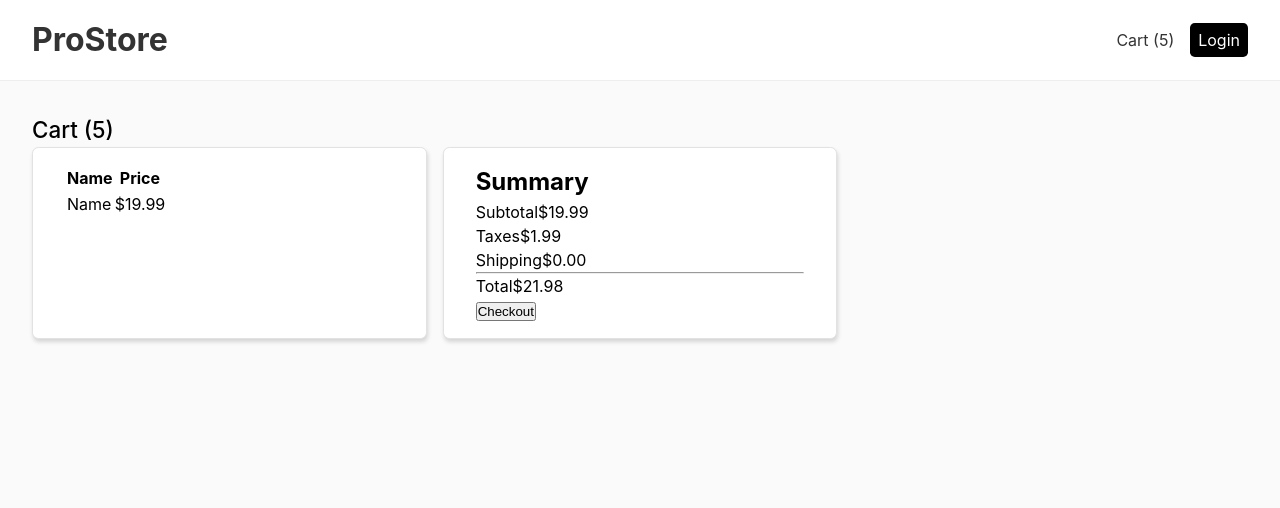
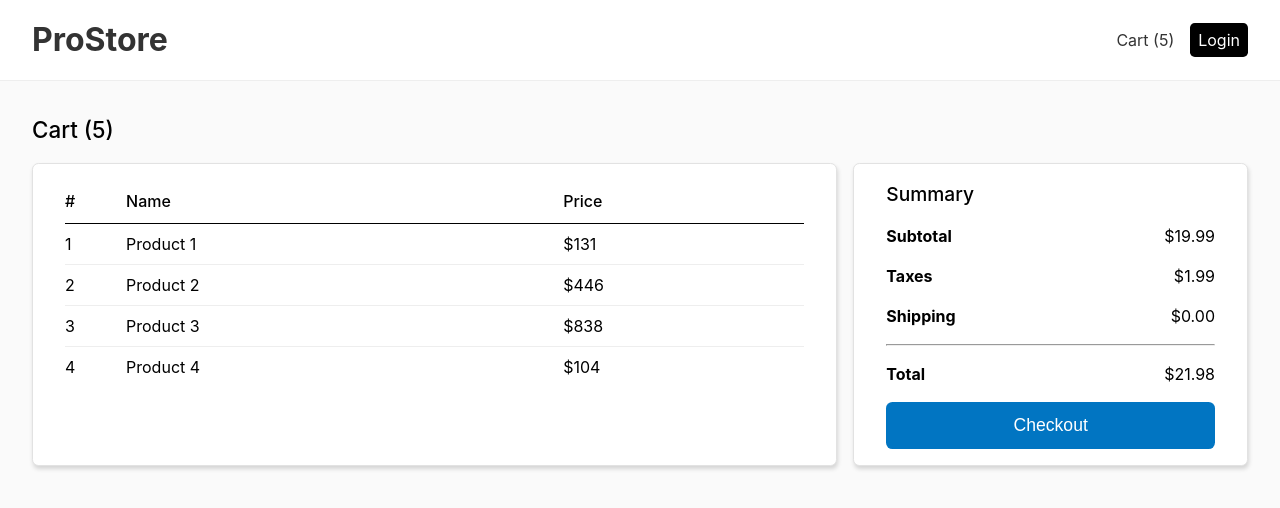
Before and after one commit to manuelbento19/frontend-clean-arch, a React (Vite) app: page /cart in a window 1280 px wide. Shown: the top 508 px of the page. Built offline with nearby package versions, Linux system fonts and the light colour scheme.

Commit message:
feat: products and summary on cart page

```diff
--- a/src/ui/components/productList/index.tsx
+++ b/src/ui/components/productList/index.tsx
@@ -1,13 +1,14 @@
+import { products } from '../../constants'
 import styles from './style.module.css'
 
 export function ProductList() {
   return (
     <section className={styles.products}>
-      {Array.from(Array(18).keys()).map(item=>(
-        <article key={item}>
+      {products.map(item=>(
+        <article key={item.id}>
           <div>
-            <h1>Product {item + 1}</h1>
-            <h2>$ {Math.floor(Math.random() * 1000)}</h2>
+            <h1>{item.name}</h1>
+            <h2>$ {item.price}</h2>
           </div>
           <p>Lorem ipsum dolor sit amet consectetur, adipisicing elit. Magnam dignissimos praesentium eius earum quibusdam dolore a saepe, soluta unde rerum dolorem placeat odit? Sint, ad itaque! Cupiditate reprehenderit dicta deleniti.</p>
           <button>Buy</button>
--- /dev/null
+++ b/src/ui/constants/index.ts
@@ -0,0 +1,10 @@
+import { Product } from "@/domain/entities"
+
+export const products: Product[] = Array.from({length: 18}).map((_,index)=>{
+    const id = String(index + 1);
+    return {
+        id,
+        name: `Product ${id}`,
+        price: Math.floor(Math.random() * 1000)
+    }
+})
--- a/src/ui/pages/cart/index.tsx
+++ b/src/ui/pages/cart/index.tsx
@@ -1,3 +1,4 @@
+import { products } from '../../constants';
 import style from './style.module.css';
 
 export default function CartPage() {
@@ -9,37 +10,40 @@ export default function CartPage() {
                 <table>
                     <thead>
                         <tr>
+                            <th>#</th>
                             <th>Name</th>
                             <th>Price</th>
                         </tr>
                     </thead>
                     <tbody>
-                        <tr>
-                            <td>
-                                Name
-                            </td>
-                            <td>$19.99</td>
-                        </tr>
+                        {products.slice(0,4).map((item,index)=>(
+                            <tr key={item.id}>
+                                <td>{index + 1}</td>
+                                <td>{item.name}</td>
+                                <td>${item.price}</td>
+                            </tr>
+                        ))}
+
                     </tbody>
                 </table>
             </div>
             <div className={style.box}>
                 <h2>Summary</h2>
-                <div >
-                    <span>Subtotal</span>
+                <div>
+                    <strong>Subtotal</strong>
                     <span>$19.99</span>
                 </div>
-                <div >
-                    <span>Taxes</span>
+                <div>
+                    <strong>Taxes</strong>
                     <span>$1.99</span>
                 </div>
-                <div >
-                    <span>Shipping</span>
+                <div>
+                    <strong>Shipping</strong>
                     <span>$0.00</span>
                 </div>
                 <hr/>
                 <div>
-                    <span>Total</span>
+                    <strong>Total</strong>
                     <span>$21.98</span>
                 </div>
                 <button>Checkout</button>
--- a/src/ui/pages/cart/style.module.css
+++ b/src/ui/pages/cart/style.module.css
@@ -9,6 +9,7 @@
     display: grid;
     grid-template-columns: repeat(3,minmax(0, 1fr));
     gap: 1rem;
+    padding: 1rem 0;
 }
 .box{
     background-color: #fff;
@@ -16,8 +17,84 @@
     box-shadow: 1px 3px 4px rgb(0 0 0 /15%);
     border-radius: .4rem;
     padding: 1em 2em;
+
+    table{
+        width: 100%;
+        border-collapse: collapse;
+
+
+        thead{
+
+            tr{
+                border-bottom: 1px solid;
+            }
+
+            th{
+                padding: .6rem 0;
+                text-align: left;
+                font-weight: 500;
+            }
+        }
+
+        tbody{
+            width: 100%;
+
+            tr{
+                border-bottom: 1px solid #eee;
+
+                &:last-child{
+                    border-bottom: 0;
+                }
+
+                td{
+                    text-align: left;
+                    padding: .5rem 0;
+                }
+            }
+
+        }
+    }
+}
+
+.box:nth-child(1){
+    grid-column: 1 / 3;
+
+
 }
 
 .box:nth-child(2){
-    grid-column: 2 / 2;
+    h2{
+        font-size: 1.2rem;
+        font-weight: 500;
+        margin-bottom: 1rem;
+
+    }
+    div{
+        display: flex;
+        align-items: center;
+        justify-content: space-between;
+        gap: 4px;
+
+        margin-bottom: 1rem;
+
+    }
+    hr{
+        margin: 1rem 0;
+    }
+
+    button{
+        width: 100%;
+        background-color: #0175c2;
+        color: #fff;
+        padding: .8rem .4rem;
+        border: none;
+        border-radius: .4rem;
+        font-size: 1.1rem;
+        transition: filter .2s ease;
+        cursor: pointer;
+
+        &:hover{
+            filter: brightness(1.1);
+        }
+    }
 }
```
